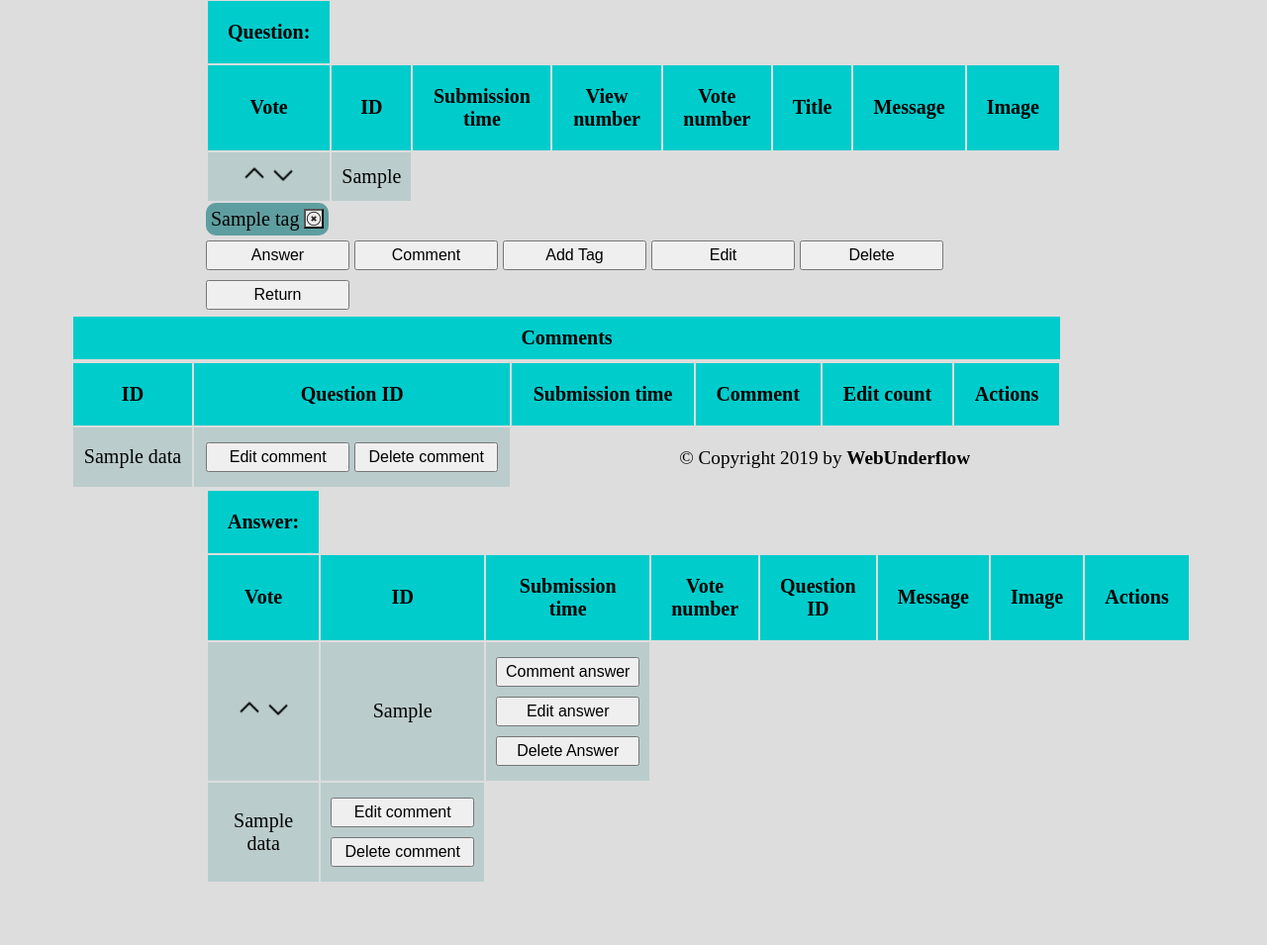
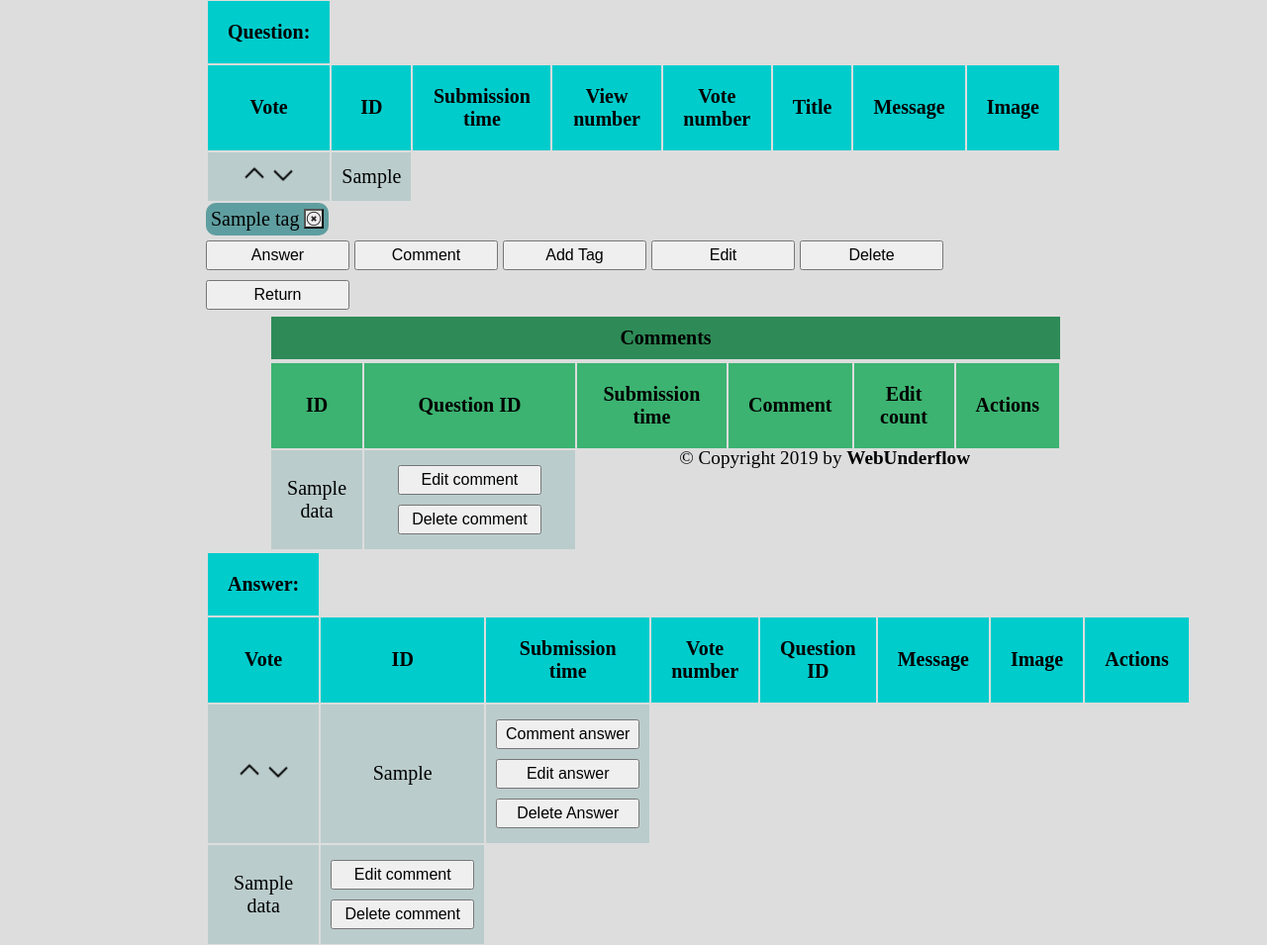
Before and after one commit to LaszloNagy85/ask-mate-WT, a Flask app: template templates/show-details.html in a window 1280 px wide. Shown: the part 326-1281 px from the top of the page at 99% size. Before the commit the page ends 1217 px from the top, so only its background shows below. Run offline with Flask 2, Linux system fonts and the light colour scheme; the template is opened without the code that fills it: most values are stand-ins (such as "Sample title", 1, 10 or a date in 2020); lists and menus that the app fills with data are empty; some web fonts are replaced.

Commit message:
implement some optical/design tuning

```diff
--- a/static/style.css
+++ b/static/style.css
@@ -40,7 +40,7 @@ table {
 #answer-comments {
     position: relative;
     float: right;
-    width: 1000px;
+    width: 800px;
     display: block;
 }
 ul li {
@@ -92,16 +92,17 @@ button {
 .comments {
     position: relative;
     float: right;
-    width: 1000px;
+    width: 800px;
     display: block;
 }
 #answer-comment-title, #question-comment-title {
     position: relative;
     float: right;
-    width: 977px;
+    width: 777px;
     display: block;
     margin: 0px;
     padding: 10px;
+    background-color: #2E8B57;
 }
 #delete_tag {
     background-image: url("/static/icons/cancel_button.png");
@@ -123,3 +124,13 @@ button {
     height: 30px;
     float: right;
 }
+.submission_time{
+    text-align: right;
+    color: #485F6E;
+}
+#table-header-question th{
+    background-color: #3CB371;
+}
+#answer-comments th{
+    background-color: #3CB371;
+}
--- a/templates/list.html
+++ b/templates/list.html
@@ -34,7 +34,7 @@
     <ul>
         {% for question in questions %}
             <p>
-            <li onclick="location.href='/question/view_count/{{ question["id"] }}'"> {{ question["title"] }} </li></p>
+            <li onclick="location.href='/question/view_count/{{ question["id"] }}'"> {{ question["title"] }} <div class="submission_time">{{ question['submission_time'] }}</div></li></p>
         {% endfor %}
     </ul>
 {% endblock %}
--- a/templates/show-details.html
+++ b/templates/show-details.html
@@ -77,7 +77,7 @@
                     <th id="question-comment-title">Comments</th>
                 </tr>
             </table>
-            <table>
+            <table id="table-header-question">
                 <tr>
                     <th>ID</th>
                     <th>Question ID</th>
```
